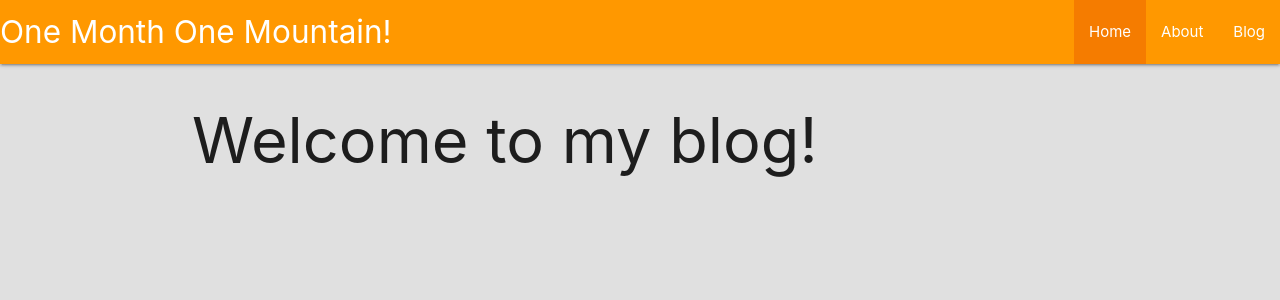
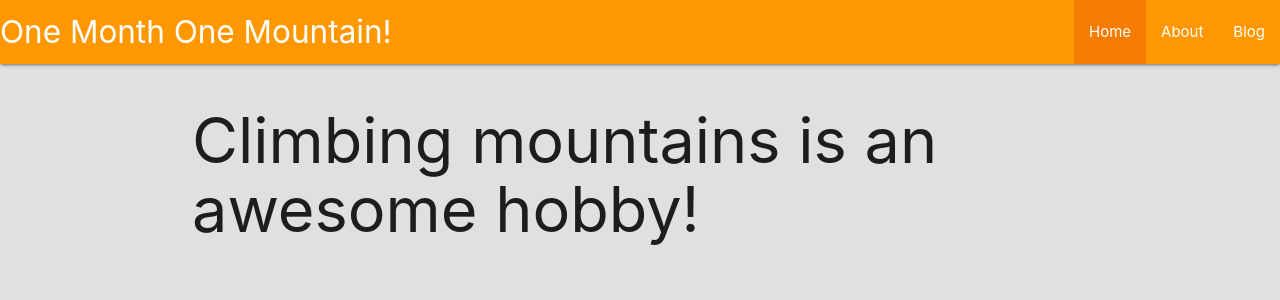
Before and after one commit to thomaslloyd/thomaslloyd.github.io, a Jekyll site: the page built from index.html, in a window 1280 px wide. Shown: the top 300 px of the page. Built offline with Jekyll 4.4.1, drawn with Linux system fonts in a browser that asks for light colours.

Commit message:
Update index.html

```diff
--- a/index.html
+++ b/index.html
@@ -2,4 +2,4 @@
 layout: default
 title: Home
 ---
-<h1>Welcome to my blog!</h1>
+<h1>Climbing mountains is an awesome hobby!</h1>
```
